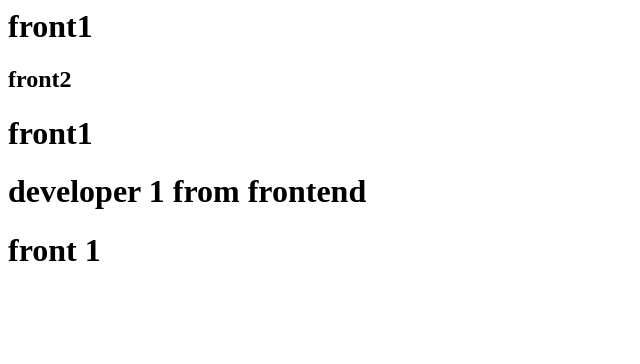
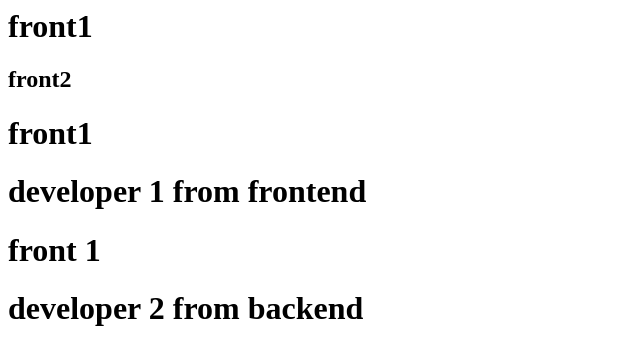
Before and after one commit to rishita458/front207, a plain HTML site: page index.html in a window 1280 px wide. Shown: the whole page, without its empty margins (0-640 px from the left). Drawn offline with Linux system fonts and the light colour scheme.

Commit message:
commited

```diff
--- a/index.html
+++ b/index.html
@@ -3,3 +3,4 @@
 <h1> front1 <h1>
 developer 1 from frontend
 <h1> front 1 <h1>
+developer 2 from backend
```
